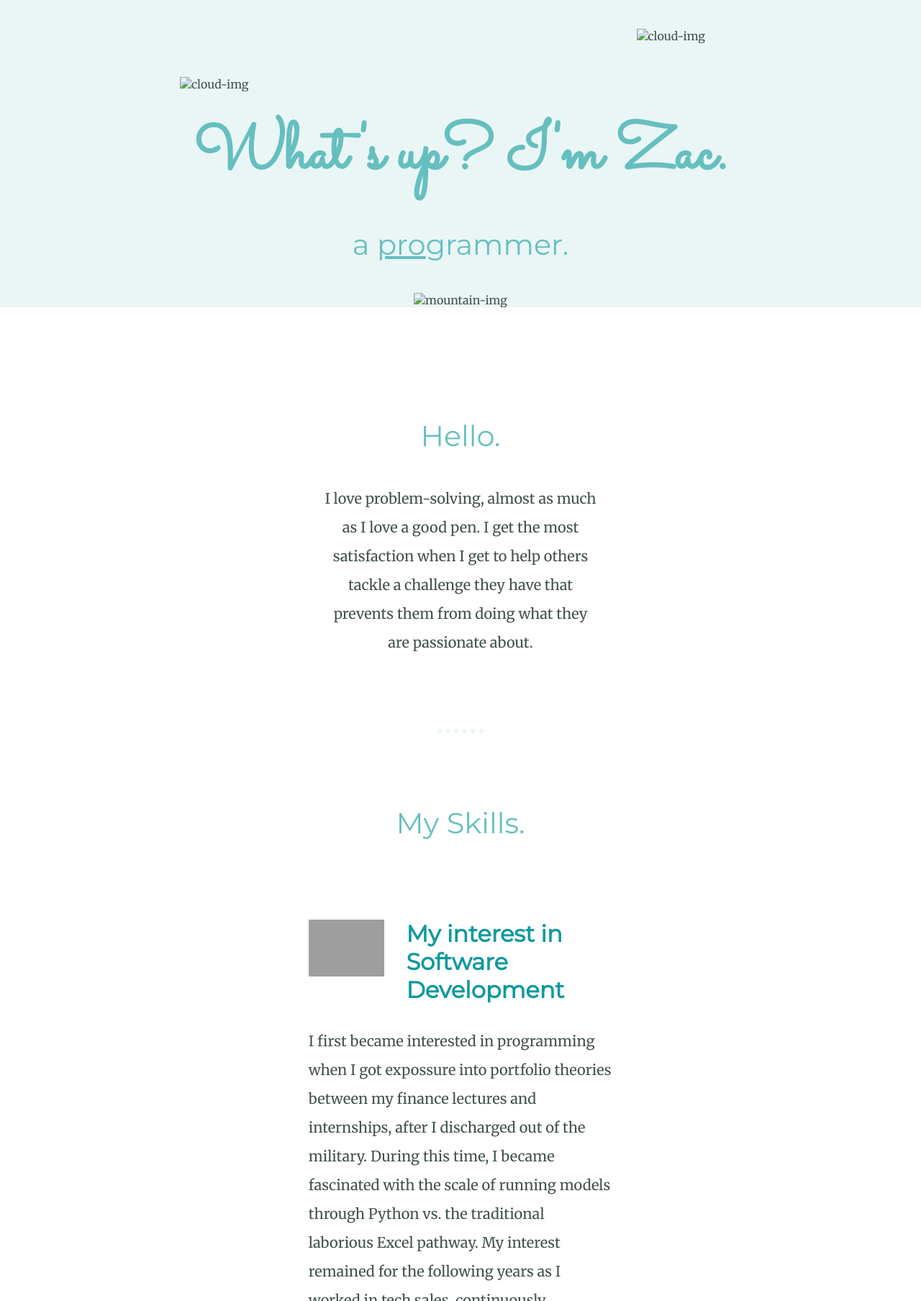
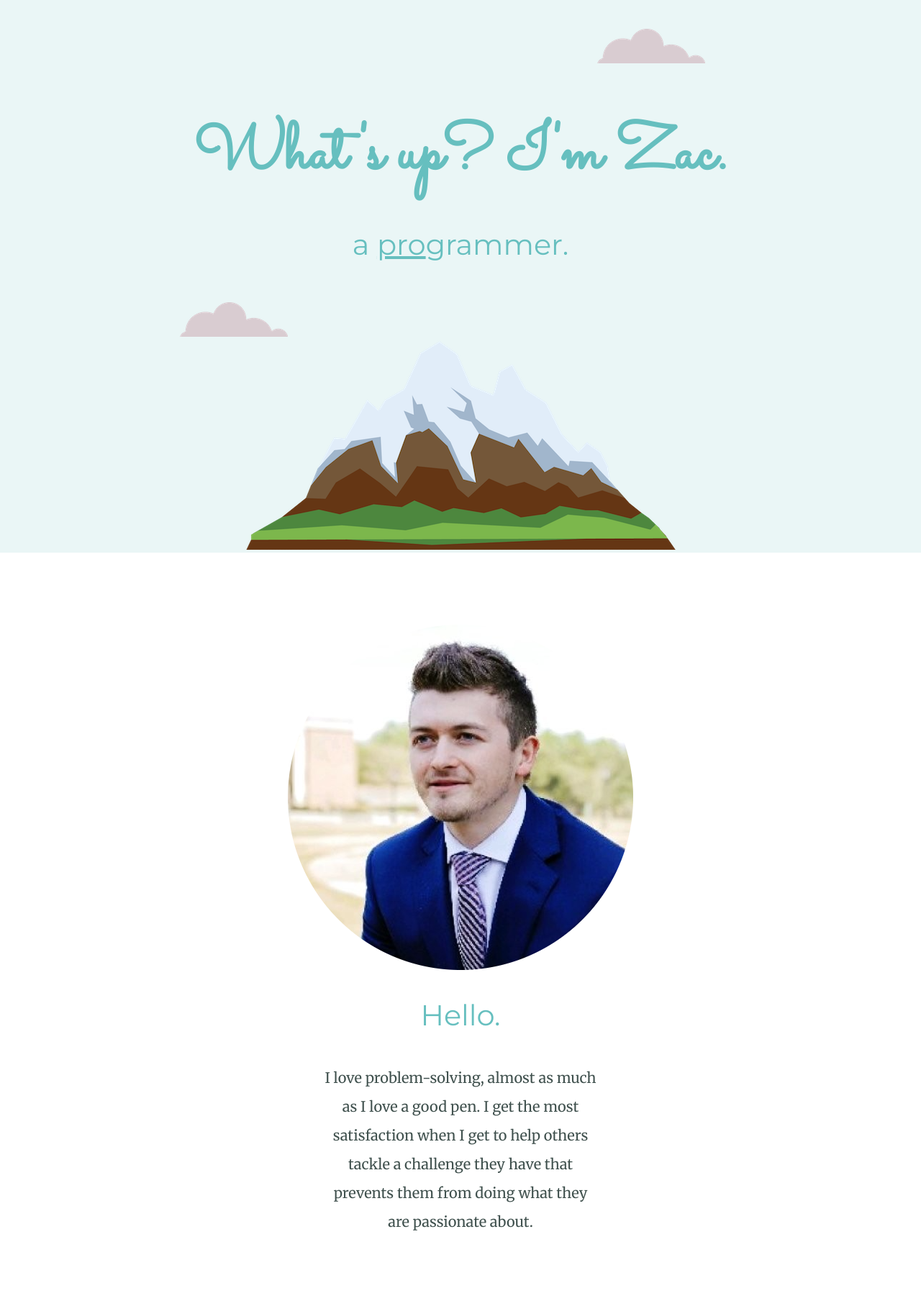
Before and after one commit to CareerSwtch/First-Website-Coding-Bootcamp, a plain HTML site: page index.html in a window 1280 px wide. Shown: the top 1808 px of the page at 72% size. Drawn offline with Linux system fonts and the light colour scheme; files that its build step writes are made by us from their sources; grey boxes are pictures that could not be loaded.

Commit message:
Update index.html

```diff
--- a/index.html
+++ b/index.html
@@ -4,25 +4,25 @@
 <head>
   <meta charset="utf-8">
   <title>Zachary Smith</title>
-  <link rel="stylesheet" type="text/css" href="css/styles.css">
+  <link rel="stylesheet" type="text/css" href="styles.css">
   <link rel="icon" href="favicon.ico">
   <link href="https://fonts.googleapis.com/css?family=Merriweather|Montserrat|Sacramento&display=swap" rel="stylesheet">
 </head>
 
 <body>
   <div class="top-container">
-    <img class="top-cloud" src="images/cloud.png" alt="cloud-img">
+    <img class="top-cloud" src="cloud.png" alt="cloud-img">
     <h1>What's up? I'm Zac.</h1>
     <p>
     <h2>a <span class="pro">pro</span>grammer.</h2>
     </p>
-    <img class="bottom-cloud" src="images/cloud.png" alt="cloud-img">
-    <img src="images/mountain.png" alt="mountain-img">
+    <img class="bottom-cloud" src="cloud.png" alt="cloud-img">
+    <img src="mountain.png" alt="mountain-img">
   </div>
 
   <div class="middle-container">
     <div class="profile">
-      <img src="images/MyProfilePic.png" class="my-image" alt="">
+      <img src="MyProfilePic.png" class="my-image" alt="">
       <h2>Hello.</h2>
       <p class="intro-text">I love problem-solving, almost as much as I love a good pen. I get the most satisfaction when I get to help others tackle a challenge they have that prevents them from doing what they are passionate about.
 
@@ -37,7 +37,7 @@
         <p>I first became interested in programming when I got expossure into portfolio theories between my finance lectures and internships, after I discharged out of the military. During this time, I became fascinated with the scale of running models through Python vs. the traditional laborious Excel pathway. My interest remained for the following years as I worked in tech sales, continuously challenging myself through the technical frameworks of the product I was selling.</p>
       </div>
       <div class="skill-row">
-        <img class="my-image2" src="images/rol-game.png" alt="">
+        <img class="my-image2" src="rol-game.png" alt="">
         <h3>What's next??</h3>
         <p>I'm looking to start my career in Software Development, where I will have a balance of support around me and challenges continuously.</p>
       </div>
```
